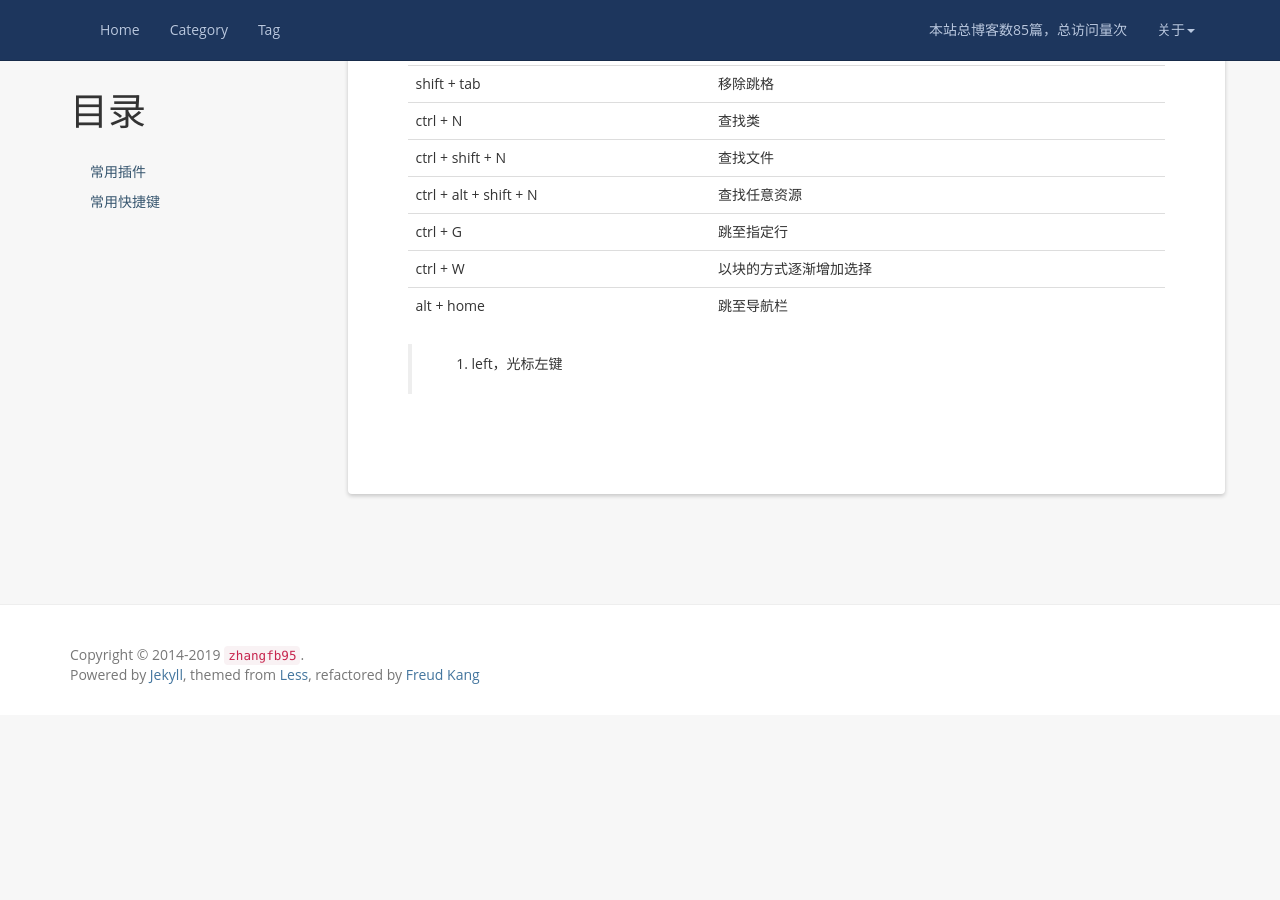
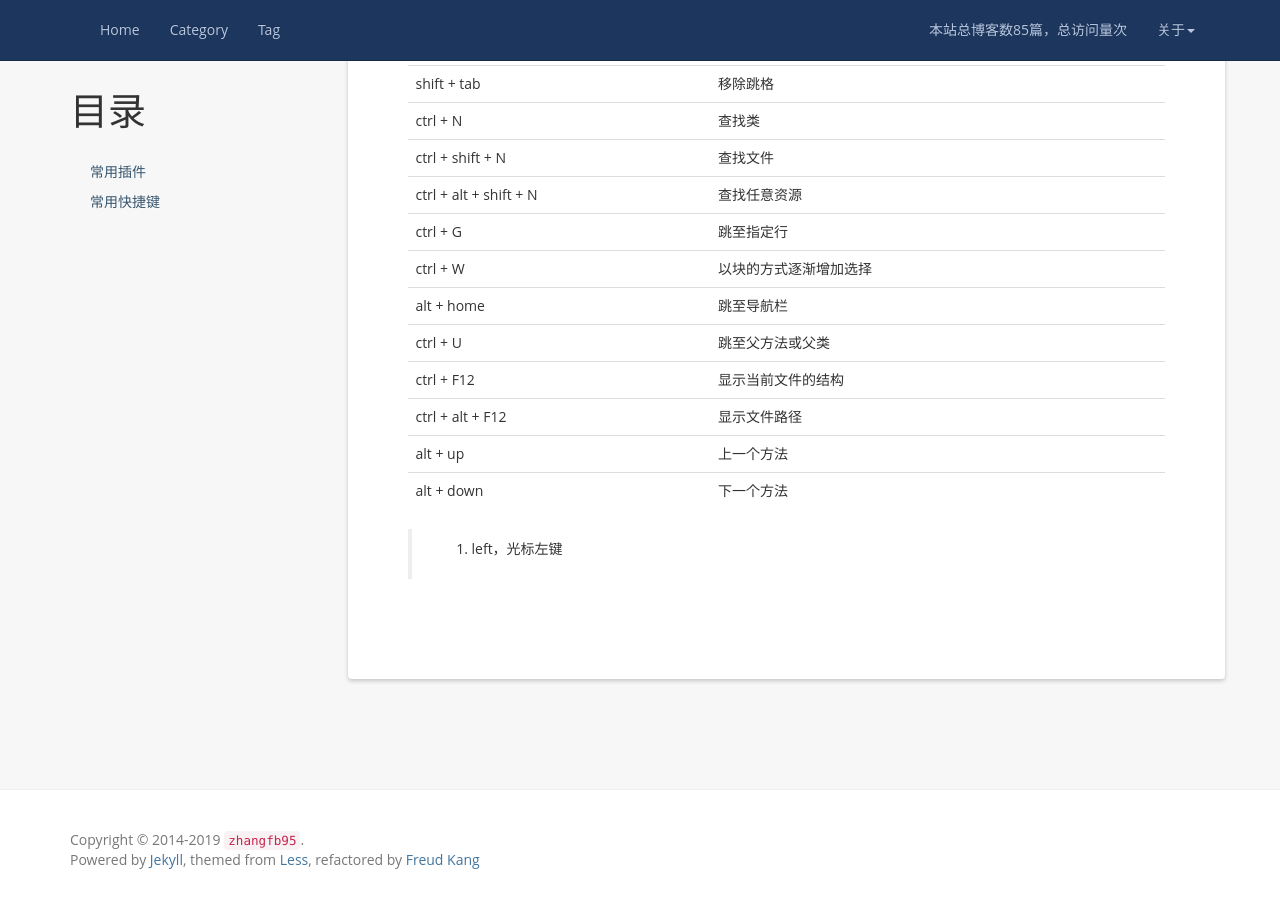
Before and after one commit to zhangfb95/zhangfb95.github.io.bak, a Jekyll site: the page built from plugin-intellij.md, in a window 1280 px wide and 900 px high, scrolled down 2141 px. Built offline with Jekyll 4.4.1, drawn with Linux system fonts in a browser that asks for light colours; nearby versions of some CDN libraries; a script that is not in the unit is left out; comment, search, counter and statistics services are not loaded; before the commit the page ends 2856 px from its top, so only the background shows below that.

Commit message:
add more shortcut

```diff
--- a/plugin-intellij.md
+++ b/plugin-intellij.md
@@ -68,5 +68,10 @@ permalink: /plugin-intellij/
 | ctrl + G | 跳至指定行 |
 | ctrl + W | 以块的方式逐渐增加选择 |
 | alt + home | 跳至导航栏 |
+| ctrl + U | 跳至父方法或父类 |
+| ctrl + F12 | 显示当前文件的结构 |
+| ctrl + alt + F12 | 显示文件路径 |
+| alt + up | 上一个方法 |
+| alt + down | 下一个方法 |
 
 > 1. left，光标左键
```
